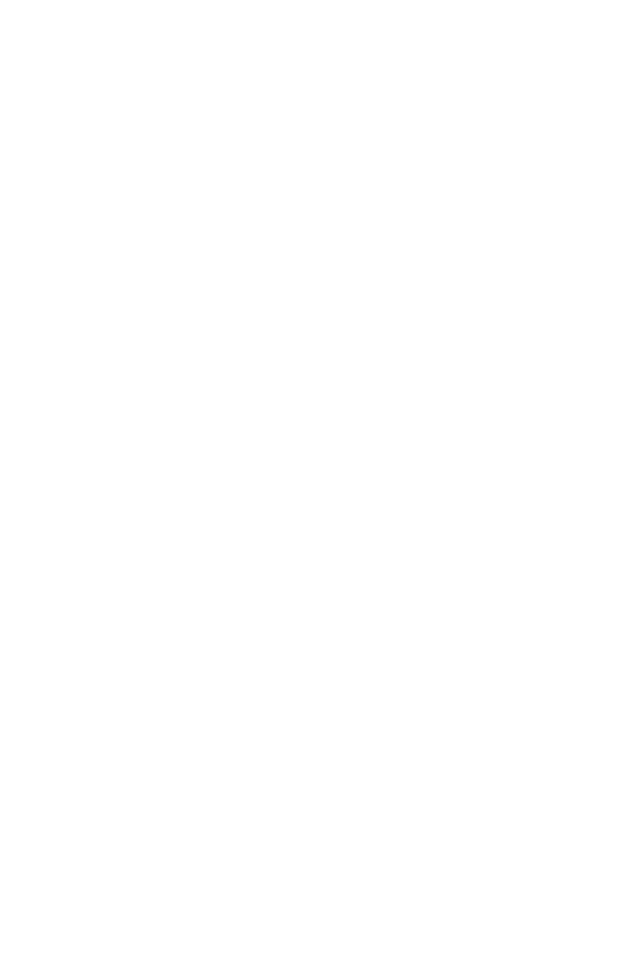
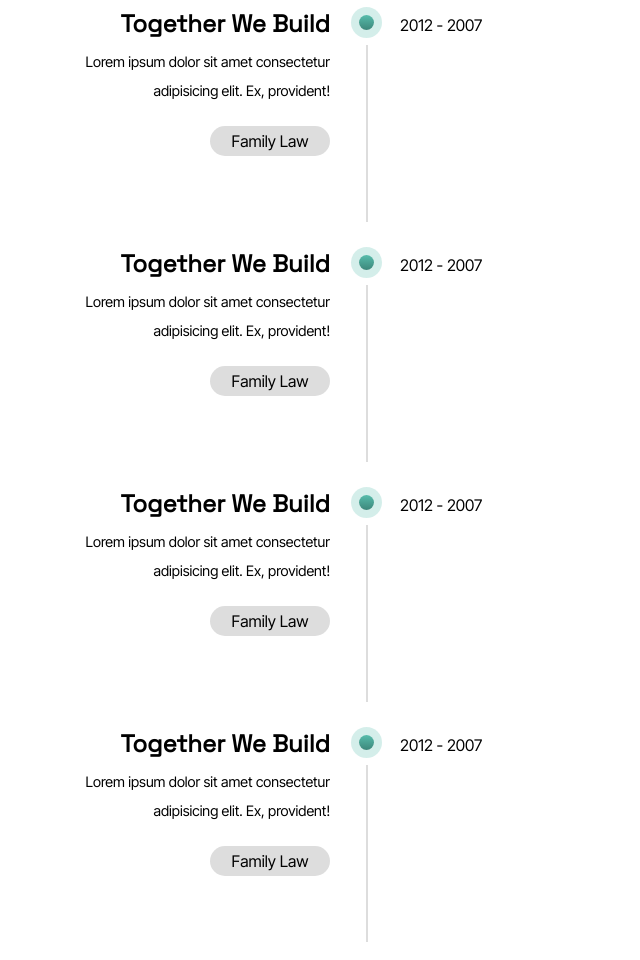
Before and after one commit to AnhDung13/homeworkday9, a plain HTML site: page bai1.html in a window 1280 px wide. Shown: the whole page, without its empty margins (0-640 px from the left). Before the commit the page ends 800 px from the top, so only its background shows below. Drawn offline with Linux system fonts and the light colour scheme.

Commit message:
sua bai 1, 2(sua icon)

```diff
--- a/bai1.html
+++ b/bai1.html
@@ -11,5 +11,62 @@
       crossorigin="anonymous"
     ></script>
   </head>
-  <body></body>
+  <body>
+    <div class="container">
+      <!-- content 1 start -->
+      <div class="content-wrapper">
+        <div class="content">
+          <h2>Together We Build</h2>
+          <p>
+            Lorem ipsum dolor sit amet consectetur adipisicing elit. Ex,
+            provident!
+          </p>
+          <a href="#">Family Law</a>
+        </div>
+        <div class="time">
+          <span>2012 - 2007</span>
+        </div>
+      </div>
+      <!-- content 1 end -->
+      <div class="content-wrapper">
+        <div class="content">
+          <h2>Together We Build</h2>
+          <p>
+            Lorem ipsum dolor sit amet consectetur adipisicing elit. Ex,
+            provident!
+          </p>
+          <a href="#">Family Law</a>
+        </div>
+        <div class="time">
+          <span>2012 - 2007</span>
+        </div>
+      </div>
+      <div class="content-wrapper">
+        <div class="content">
+          <h2>Together We Build</h2>
+          <p>
+            Lorem ipsum dolor sit amet consectetur adipisicing elit. Ex,
+            provident!
+          </p>
+          <a href="#">Family Law</a>
+        </div>
+        <div class="time">
+          <span>2012 - 2007</span>
+        </div>
+      </div>
+      <div class="content-wrapper">
+        <div class="content">
+          <h2>Together We Build</h2>
+          <p>
+            Lorem ipsum dolor sit amet consectetur adipisicing elit. Ex,
+            provident!
+          </p>
+          <a href="#">Family Law</a>
+        </div>
+        <div class="time">
+          <span>2012 - 2007</span>
+        </div>
+      </div>
+    </div>
+  </body>
 </html>
--- a/css/bai1.css
+++ b/css/bai1.css
@@ -0,0 +1,64 @@
+.content-wrapper {
+  margin: 0px 50px 0px;
+  height: 240px;
+  position: relative;
+  display: flex;
+  width: 567px;
+}
+.content {
+  width: 350px;
+  text-align: right;
+  padding-right: 70px;
+  line-height: 2;
+  transition: transform 0.5s ease-in-out;
+}
+.content p {
+  font-size: 0.9em;
+}
+.content a {
+  display: inline-block;
+  background-color: #ddd;
+  width: 120px;
+  text-align: center;
+  height: 30px;
+  line-height: 30px;
+  border-radius: 99px;
+  margin-top: 20px;
+  transition: all 0.5s ease-in-out;
+}
+.content-wrapper::after {
+  content: "";
+  width: 15px;
+  height: 15px;
+  display: inline-block;
+  border-radius: 50%;
+  background: linear-gradient(360deg, #3d877b, #57bcab);
+  box-shadow: #57bcab41 0 0 0px 8px;
+  position: absolute;
+  right: calc(50% - 40px);
+  top: 15px;
+}
+.content-wrapper::before {
+  content: "";
+  display: inline-block;
+  height: 175px;
+  border: 1px solid #ddd;
+  position: absolute;
+  top: 45px;
+  left: calc(50% + 32px);
+}
+.time {
+  margin-top: 15px;
+  transition: transform 0.5s ease-in-out;
+}
+.content-wrapper:hover > .content {
+  text-align: left;
+  transform: translateX(350px);
+}
+.content-wrapper:hover > .time {
+  transform: translateX(-152px);
+}
+.content-wrapper:hover a {
+  background-color: #a26f5a;
+  color: white;
+}
```
Also changed, not shown: bai2.html (+5 -5 lines), img/2538753_arrest_handcuffs_police_protection_icon.png (added), img/3338992_business tools_justice_scale_court_order_icon.png (added), img/3338993_business tools_justice_court_crime_order_icon.png (added), img/4634977_case_suit_financial_money_icon.png (added), img/8665492_handshake_agreement_icon.png (added).
